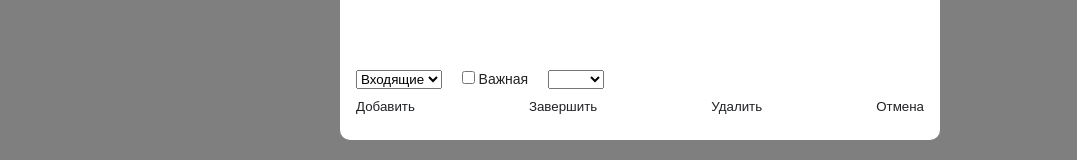
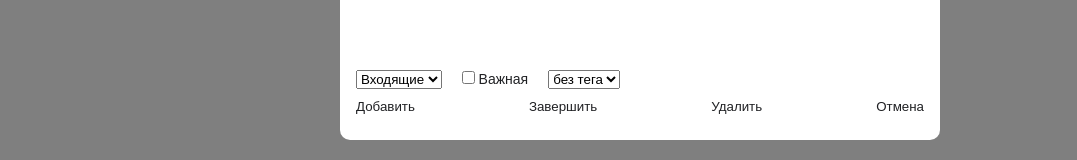
Before and after one commit to Nigilen/minum, a Vue app: page / in a window 1280 px wide. Both pictures are taken after a click on the button 195 px from the left and 158 px from the top of the page. Shown: the part 356-516 px from the top of the page, without its empty margins (0-1077 px from the left). Built offline with nearby package versions, Linux system fonts and the light colour scheme; the HTML template or start-up script is replaced by a standard one.

Commit message:
add: modal store & fix: button sctructure & add: modal form emit

```diff
--- a/src/components/todo/column/TodoColumn.vue
+++ b/src/components/todo/column/TodoColumn.vue
@@ -6,8 +6,6 @@ import { useModalStore } from '@/stores/modal';
 import type { IColumn } from '@/types/types';
 
 const modalStore = useModalStore();
-
-const { openModal } = modalStore;
 
 interface IColumnProps {
   data: IColumn[];
@@ -33,7 +31,7 @@ const props = withDefaults(defineProps<IColumnProps>(), {
     <ul class="column__list">
       <TodoItem v-for="(item, index) in props.data" :key="index" :data="item" />
     </ul>
-    <AppButton class="column__add-btn" @click="openModal(false)">
+    <AppButton class="column__add-btn" @click="modalStore.openModal(false)">
       <IconAdd />
     </AppButton>
   </div>
--- a/src/components/ui-kit/AppButton.vue
+++ b/src/components/ui-kit/AppButton.vue
@@ -1,16 +1,21 @@
 <script setup lang="ts">
 
+defineProps<{
+  label?: string;
+}>();
 
 </script>
 
+
+
 <template>
   <button class="button">
-    <slot/>
+    {{ label }}
+    <slot />
   </button>
 </template>
 
 <style scoped lang="scss">
-
   .button {
     background-color: var(--bg-color-primary);
     display: flex;
@@ -21,5 +26,4 @@
     align-items: center;
     justify-content: center;
   }
-
 </style>
--- a/src/components/ui-kit/AppModal.vue
+++ b/src/components/ui-kit/AppModal.vue
@@ -1,12 +1,12 @@
 <script setup lang="ts">
 import ModalForm from '@/components/ui-kit/ModalForm.vue';
+import { useTodosStore } from '@/stores/todos';
+import { useModalStore } from '@/stores/modal';
 
-import { useTodosStore } from '@/stores/todos';
-
-const todosStore = useTodosStore();
+const todoStore = useTodosStore();
+const modalStore = useModalStore();
 
 const modelValue = defineModel<boolean>();
-
 
 </script>
 
@@ -16,10 +16,14 @@ const modelValue = defineModel<boolean>();
       <div
         v-if="modelValue"
         class="modal-overlay"
-        @click.self="todosStore.closeModal"
+        @click.self="modalStore.closeModal"
       >
         <div class="modal-content">
-          <ModalForm />
+          <ModalForm
+            @save="todoStore.saveTodo"
+            @done="todoStore.doneTodo"
+            @remove="todoStore.removeTodo"
+          />
         </div>
       </div>
     </Transition>
--- a/src/components/ui-kit/ModalForm.vue
+++ b/src/components/ui-kit/ModalForm.vue
@@ -4,54 +4,76 @@ import { useTodosStore } from '@/stores/todos';
 import { useModalStore } from '@/stores/modal';
 const todosStore = useTodosStore();
 const modalStore = useModalStore();
+
+defineProps<{
+  task?: string;
+  status?: string;
+  important?: boolean;
+  tag?: string;
+}>();
+
+
+
 const { todo } = todosStore;
-const { editModal } = modalStore;
 
 </script>
 
 <template>
   <form class="form" @submit.prevent>
-    <textarea class="form__input-field" name="input-field" id="input-field" placeholder="some new task ..." v-model="todo.task"></textarea>
+    <textarea
+      class="form__input-field"
+      name="input-field"
+      id="input-field"
+      placeholder="some new task ..."
+      v-model="todo.task">
+    </textarea>
 
     <fieldset class="form__params params">
-      <select class="params__item" name="param-status" id="param-status" v-model="todo.status">
+      <select
+        class="params__item"
+        name="param-status"
+        id="param-status"
+        v-model="todo.status"
+      >
         <option value="incoming" selected>Входящие</option>
         <option value="day">День</option>
         <option value="week">Неделя</option>
       </select>
       <label class="params__item" for="param-important">
-        <input class="params__item-input" type="checkbox" name="param-important" id="param-important" v-model="todo.important"/>
+        <input
+          class="params__item-input"
+          type="checkbox"
+          name="param-important"
+          id="param-important"
+          v-model="todo.important"
+        />
         Важная
       </label>
-      <select class="params__item" name="param-tag" id="param-tag" v-model="todo.tag">
-        <option value="пусто">пусто</option>
+      <select
+        class="params__item"
+        name="param-tag"
+        id="param-tag"
+        v-model="todo.tag"
+      >
+        <option value="">без тега</option>
         <option value="work">work</option>
         <option value="self">self</option>
       </select>
     </fieldset>
 
     <div class="form__controls controls">
-
-      <!-- добавление задачи -> закрытие окна -> сброс формы -->
-      <AppButton class="controls__item" @click="todosStore.saveTodo(todo)">
-        {{ editModal ? 'Сохранить' : 'Добавить' }}
-      </AppButton>
-
-      <!-- завершение задачи -> закрытие окна -> сброс формы -->
-      <AppButton class="controls__item" @click="todosStore.doneTodo(todo.id)">
-        {{ todo.done ? 'В работу' : 'Завершить' }}
-      </AppButton>
-
-      <!-- удаление задачи -> закрытие окна -> сброс формы -->
-      <AppButton class="controls__item" @click="todosStore.removeTodo(todo.id)">
-        Удалить
-      </AppButton>
-
-      <!-- закрытие окна -> сброс формы -->
-      <AppButton class="controls__item" @click="modalStore.closeModal">
-        Отмена
-      </AppButton>
-
+      <AppButton
+        class="controls__item"
+        @click="$emit('save', todo)"
+        :label="modalStore.editModal ? 'Сохранить' : 'Добавить'"
+      />
+      <AppButton
+        class="controls__item"
+        @click="$emit('done', todo.id)"
+        :label="todo.done ? 'В работу' : 'Завершить'"
+      />
+      <AppButton class="controls__item" @click="$emit('remove', todo.id)" label="Удалить" />
+      <AppButton class="controls__item" @click="modalStore.closeModal" label="Отмена" />
     </div>
   </form>
 </template>
--- a/src/stores/modal.ts
+++ b/src/stores/modal.ts
@@ -1,4 +1,4 @@
-import { defineStore } from 'pinia'
+import { defineStore } from 'pinia';
 import { ref } from 'vue';
 import { useTodosStore } from './todos';
 
--- a/src/stores/todos.ts
+++ b/src/stores/todos.ts
@@ -2,9 +2,6 @@ import { defineStore } from 'pinia';
 import { ref, watch } from 'vue';
 import { useModalStore } from './modal';
 import type { IColumn } from '@/types/types';
-
-export const useTodosStore = defineStore('todos', () => {
-  const modal = useModalStore();
 
 const loadTodos = () => {
   try {
@@ -14,8 +11,8 @@ export const useTodosStore = defineStore('todos', () => {
   }
 };
 
+export const useTodosStore = defineStore('todos', () => {
   const todos = ref<IColumn[]>(loadTodos());
-
   const todo = ref<IColumn>({
     id: Date.now(),
     task: '',
@@ -25,8 +22,6 @@ export const useTodosStore = defineStore('todos', () => {
     done: false
   });
 
-  const filteredTodos = (status: string) => todos.value.filter(todo => todo.status === status);
-
   watch(
     todos,
     (newTodos) => {
@@ -34,6 +29,10 @@ export const useTodosStore = defineStore('todos', () => {
     },
     { deep: true }
   );
+
+  const modal = useModalStore();
+
+  const filteredTodos = (status: string) => todos.value.filter(todo => todo.status === status);
 
   const addTodo = (task: IColumn) => {
     todos.value.push(task);
--- a/src/views/ToDoView.vue
+++ b/src/views/ToDoView.vue
@@ -1,11 +1,9 @@
 <script setup lang="ts">
 import TodoColumns from '@/components/todo/TodoColumns.vue';
 import AppModal from '@/components/ui-kit/AppModal.vue';
-import { storeToRefs } from 'pinia';
 import { useModalStore } from '@/stores/modal';
+
 const modalStore = useModalStore();
-
-const { isModalOpen } = storeToRefs(modalStore);  // NOTE: 10. при деструктуризации, свойства становятся обычными значениями. storeToRefs преобразует каждое свойство хранилища в ref, сохраняя реактивность, позволяя безопасно деструктурировать состояние без потери реактивности. Альтернатива без storeToRefs — вызов свойств без десктруктуризации (пример: todosStore.isModalOpen)
 
 </script>
 
@@ -13,7 +11,7 @@ const { isModalOpen } = storeToRefs(modalStore);  // NOTE: 10. при дестр
   <div class="wrapper container">
     <TodoColumns />
   </div>
-  <AppModal v-model="isModalOpen" />
+  <AppModal v-model="modalStore.isModalOpen" />
 </template>
 
 <style scoped lang="scss">
```
Also changed, not shown: src/components/ui-kit/AppLogo.vue (+2 -6 lines). Lines whose indentation alone changed are shown as unchanged.
